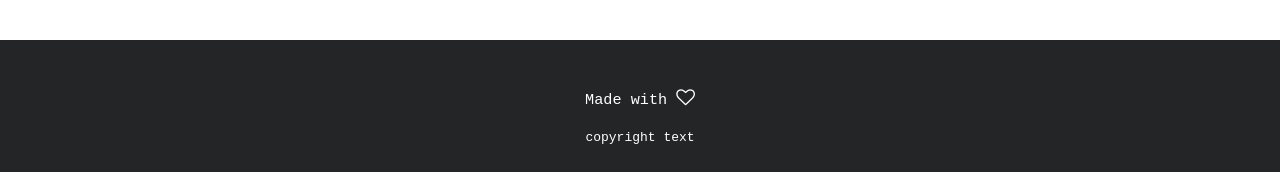
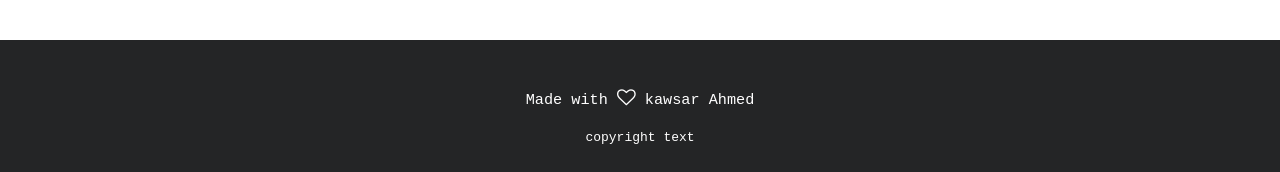
Before and after one commit to developer-kawsar/narsingdi, a plain HTML site: page index.html in a window 1280 px wide. Shown: the part 3100-3272 px from the top of the page. Drawn offline with Linux system fonts and the light colour scheme; a web font is replaced by a local one.

Commit message:
myname add

```diff
--- a/index.html
+++ b/index.html
@@ -279,7 +279,7 @@
 
 <footer class="footer">
 
-    <h3> Made with <i class="fa fa-heart-o"></i> </h3>
+    <h3> Made with <i class="fa fa-heart-o"></i> kawsar Ahmed  </h3>
     <p> copyright text</p>
 
 </footer>
```
